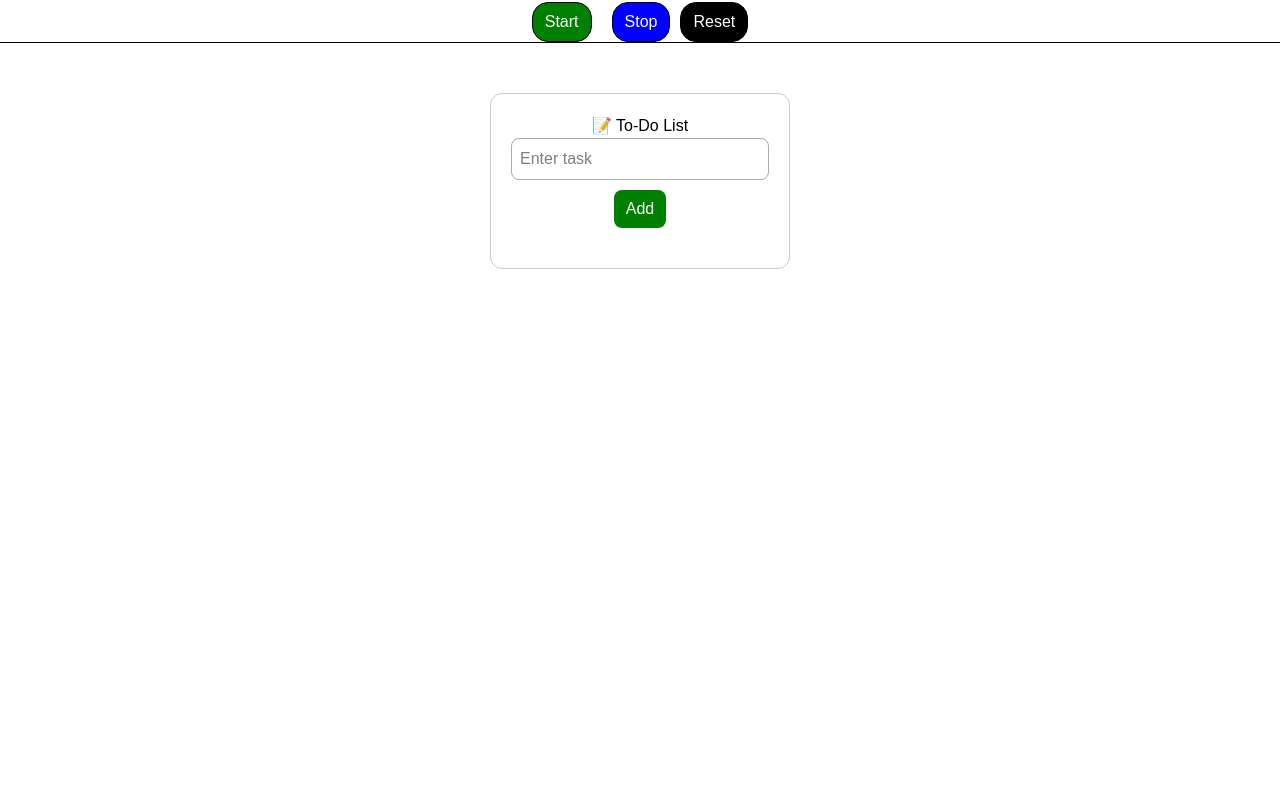
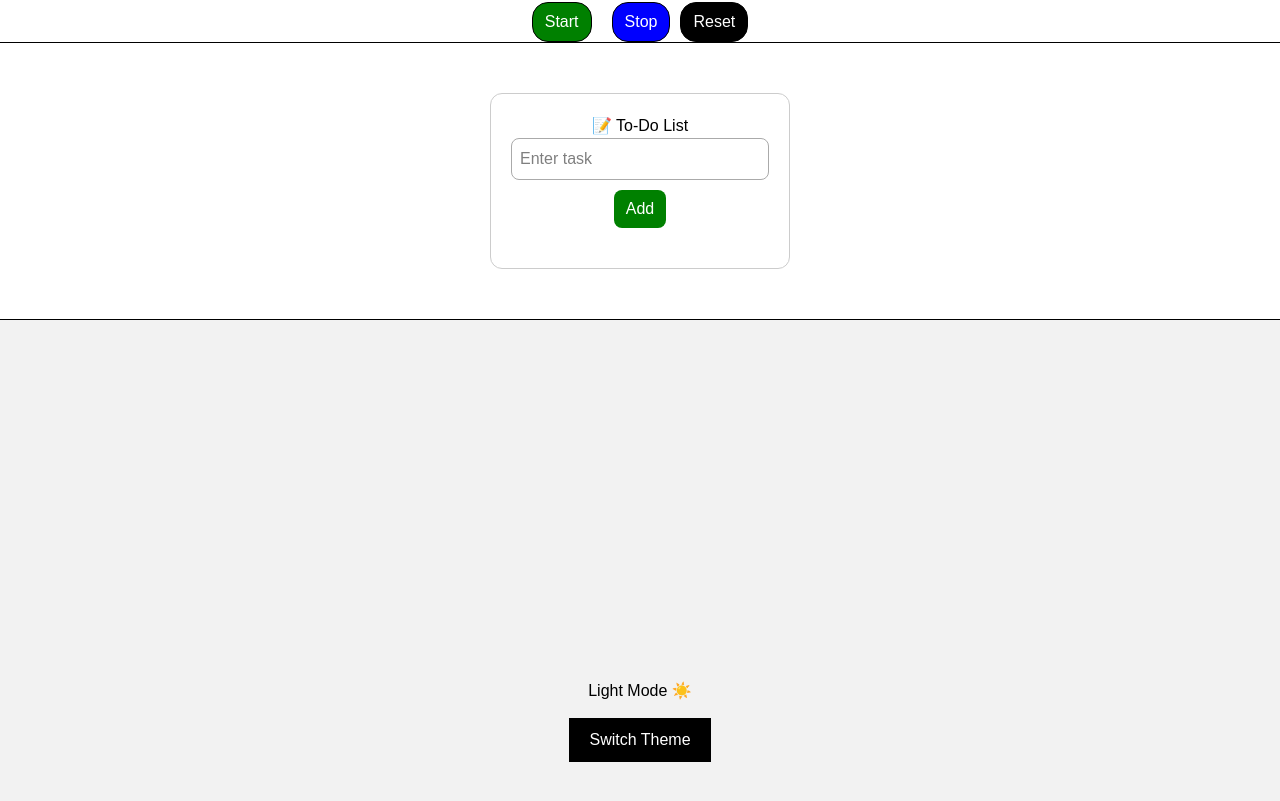
Before and after one commit to faheemraza-192/Practice-Tasks-, a Next.js app: page / in a window 1280 px wide. Shown: the part 611-1412 px from the top of the page. Before the commit the page ends 930 px from the top, so only its background shows below. Built offline with nearby package versions, Linux system fonts and the light colour scheme.

Commit message:
Dark/Light Theme

```diff
--- /dev/null
+++ b/app/Components/Theme.tsx
@@ -0,0 +1,39 @@
+"use client";
+import React, { useState, useEffect } from "react";
+
+function Theme() {
+  const [dark, setDark] = useState(false);
+  return (
+    <div>
+      <div
+        style={{
+          height: "100vh",
+          display: "flex",
+          flexDirection: "column",
+          alignItems: "center",
+          justifyContent: "center",
+          backgroundColor: dark ? "#111" : "#f2f2f2", // balck  or white
+          color: dark ? "white" : "black",
+        }}
+      >
+        <h2>{dark ? "Dark Mode 🌙" : "Light Mode ☀️"}</h2>
+
+        <button
+          onClick={() => setDark(!dark)}
+          style={{
+            padding: "10px 20px",
+            backgroundColor: dark ? "white" : "black",
+            color: dark ? "black" : "white",
+            border: "none",
+            cursor: "pointer",
+            marginTop: "15px",
+          }}
+        >
+          Switch Theme
+        </button>
+      </div>
+    </div>
+  );
+}
+
+export default Theme;
--- a/app/page.tsx
+++ b/app/page.tsx
@@ -5,6 +5,7 @@ import Input from "./Components/Input";
 import Form from "./Components/Form";
 import Stopwatch from "./Components/Stopwatch";
 import Task from "./Components/Task";
+import Theme from "./Components/Theme";
 export default function Home() {
   return (
     <div>
@@ -19,6 +20,8 @@ export default function Home() {
       <Stopwatch/>
       <hr />
       <Task/>
+      <hr />
+      <Theme/>
     </div>
   );
 }
```
